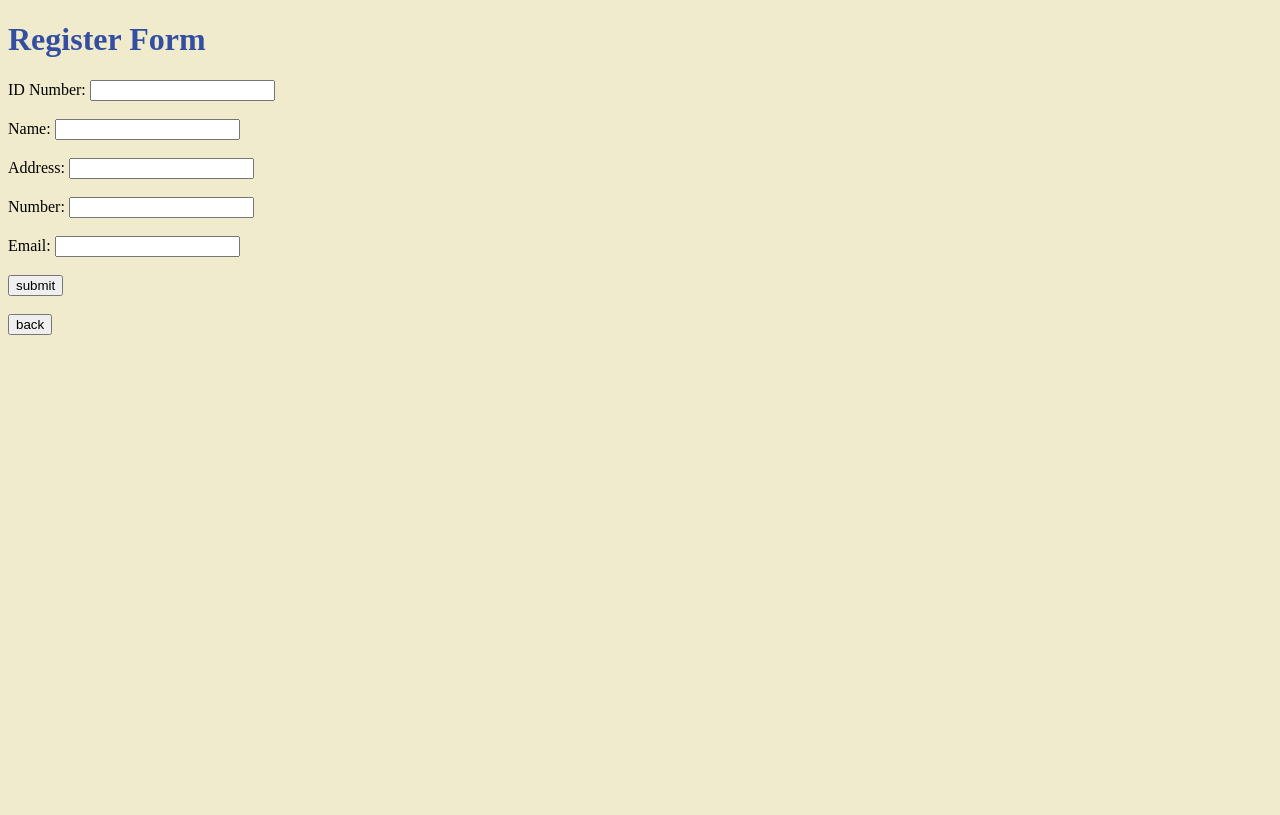
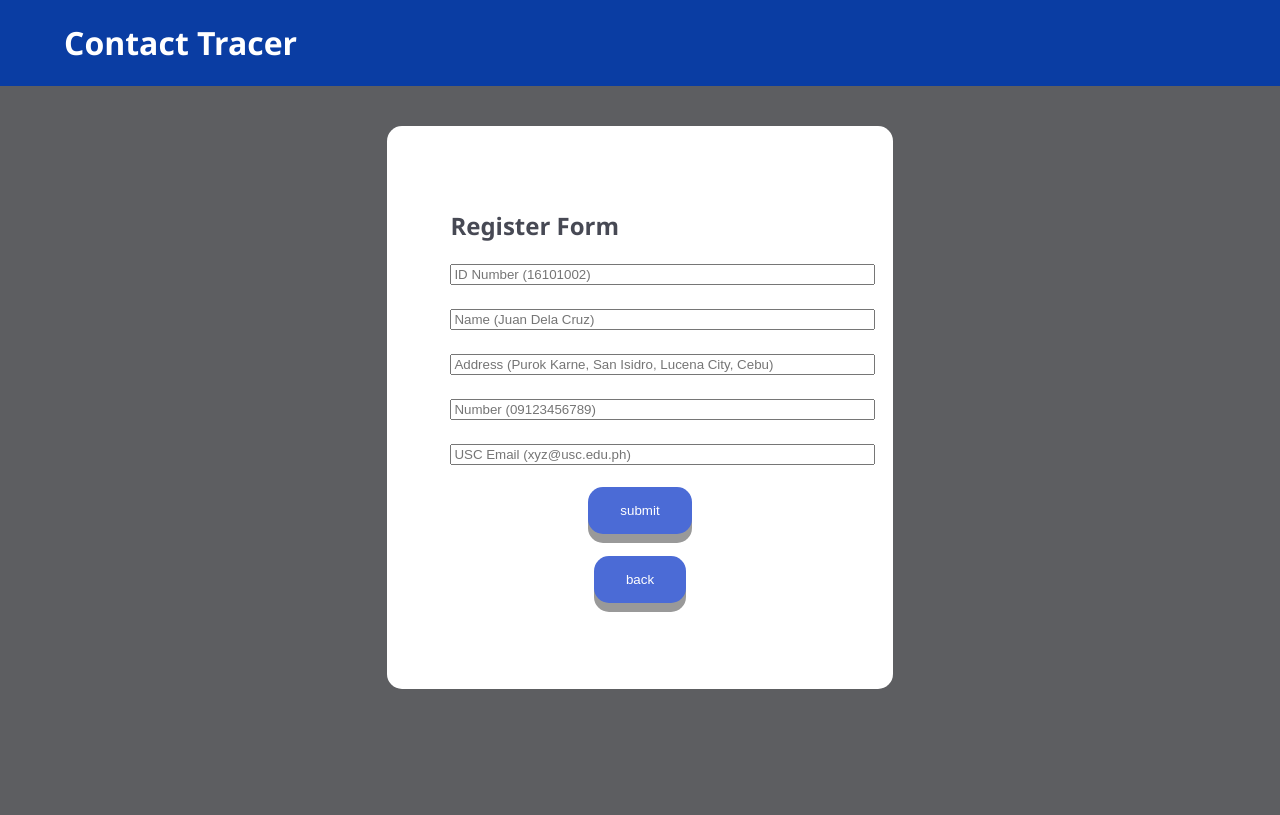
Before and after one commit to germaniii/php-finals-3222, a PHP site: page /register.php in a window 1280 px wide. Run offline with PHP 8.4, Linux system fonts and the light colour scheme.

Commit message:
v0.3 Added CSS and Initial Design

```diff
--- a/register.php
+++ b/register.php
@@ -2,21 +2,30 @@
 <html>
 <head>
 	<title>Address Book</title>
-	<link rel="stylesheet" href="styles.css">
+    <link rel="stylesheet" type="text/css" href="styles.css">
+	<meta http-equiv="Cache-control" content="no-cache">
 </head>
 <body>
+	<div class="header">
+		<h1>Contact Tracer</h1>
+    </div>
+
+	<div class="content">
+		<h2>Register Form</h2>
+		<form method="post" action="<?php echo htmlspecialchars($_SERVER["PHP_SELF"]);?>">
+			<input size="50" type="tel" pattern="[0-9]{8}" placeholder="ID Number (16101002)" name="id" required><br><br>
+			<input size="50" type="text" placeholder="Name (Juan Dela Cruz)" name="name" required><br><br>
+			<input size="50" type="text" placeholder="Address (Purok Karne, San Isidro, Lucena City, Cebu)" name="address" required><br><br>
+			<input size="50" type="tel" pattern="[0-9]{11}" placeholder="Number (09123456789)" name="number" required><br><br>
+			<input size="50" type="email" placeholder="USC Email (xyz@usc.edu.ph)" name="email" required><br><br>
+			<input type="submit" name="submit" value="submit"><br><br>
+		</form>
+
 
 		<form method="post" action="<?php echo htmlspecialchars($_SERVER["PHP_SELF"]);?>">
-		<h1>Register Form</h1>
-		ID Number: <input type="text" name="id"><br><br>
-		Name: <input type="text" name="name"><br><br>
-		Address: <input type="text" name="address"><br><br>
-		Number: <input type="text" name="number"><br><br>
-		Email: <input type="text" name="email"><br><br>
-
-		<input type="submit" name="submit" value="submit"><br><br>
 			<input type="submit" name="back" value="back"><br><br>
 		</form>
+	</div>
 
 
 	<?php
--- a/styles.css
+++ b/styles.css
@@ -1,30 +1,98 @@
-body{
-    background-color: #f0ebcc;
+body {
+    background-color: #5d5e61;
+    font-family:Cambria, Cochin, Georgia, Times, 'Times New Roman', serif;
+    color: black;
+ }
+
+h1{
+    color: white;
+    font-family:'Segoe UI', Tahoma, Geneva, Verdana, sans-serif;
+    float: left;
 }
 
-h1{
-    color: #344fa1;
+:is(h2,h3,h4){
+  color: #474954;
+    font-family:'Segoe UI', Tahoma, Geneva, Verdana, sans-serif;
+    text-align: left;
+
 }
 
-h2{
-    color:#3d84b8;
+p {
+    color: black;
+  }
+
+a{
+  color: #7CDEDC;
+  text-decoration: none;
 }
 
-h3{
-    font-size: small;
-    color: #3d84b8;
+.header{
+    background-color: #0a3da3;
+    text-align: center;
+    position: fixed;
+    top: 0px;
+    left: 0px;
+    width: 100%;
+    padding-left: 5%;
+    padding-right: 5%;
 }
 
-table, td, th{
-    border: 1px solid black;
-    border-collapse: collapse;
-    text-align: center;
+ul#navlist{
+  float: right;
+  padding-right: 10%;
 }
 
-th, td{
-    padding: 5px;
+ul#navlist li{
+  display: inline;
+  padding: 20px;
+  list-style-type: none;
+  float: left;
+  text-align: right;
+
 }
 
-td:hover {
-    background-color: #f5f5f5;
+ul#navlist li:hover{
+  background-color: #6c7da0;
+  color:#474954;
+  border-radius: 5px;
 }
+
+
+.content{
+  background-color: white;
+  color: black;
+  margin: 10%;
+  margin-left: 30%;
+  margin-right: 30%;
+  padding: 5%;
+  border-radius: 15px;
+  text-align: center;
+}
+
+.footer{
+  background-color: #A9B3CE;
+  position: fixed;
+  bottom: 0;
+  left: 0px;
+  width: 100%;
+  text-align: center;
+}
+
+input[type=button], input[type=submit], input[type=reset] {
+  background-color: #4b6bd6;
+  border: none;
+  color: white;
+  padding: 16px 32px;
+  text-decoration: none;
+  cursor: pointer;
+  border-radius: 15px;
+  box-shadow: 0 9px #999;
+}
+
+
+clearfix::after {
+  overflow: auto;
+  content: "";
+  clear: both;
+  display: table;
+}
```
Also changed, not shown: STYLING.php (deleted, +0 -242 lines), index.php (+20 -9 lines). Lines whose indentation alone changed are shown as unchanged.
